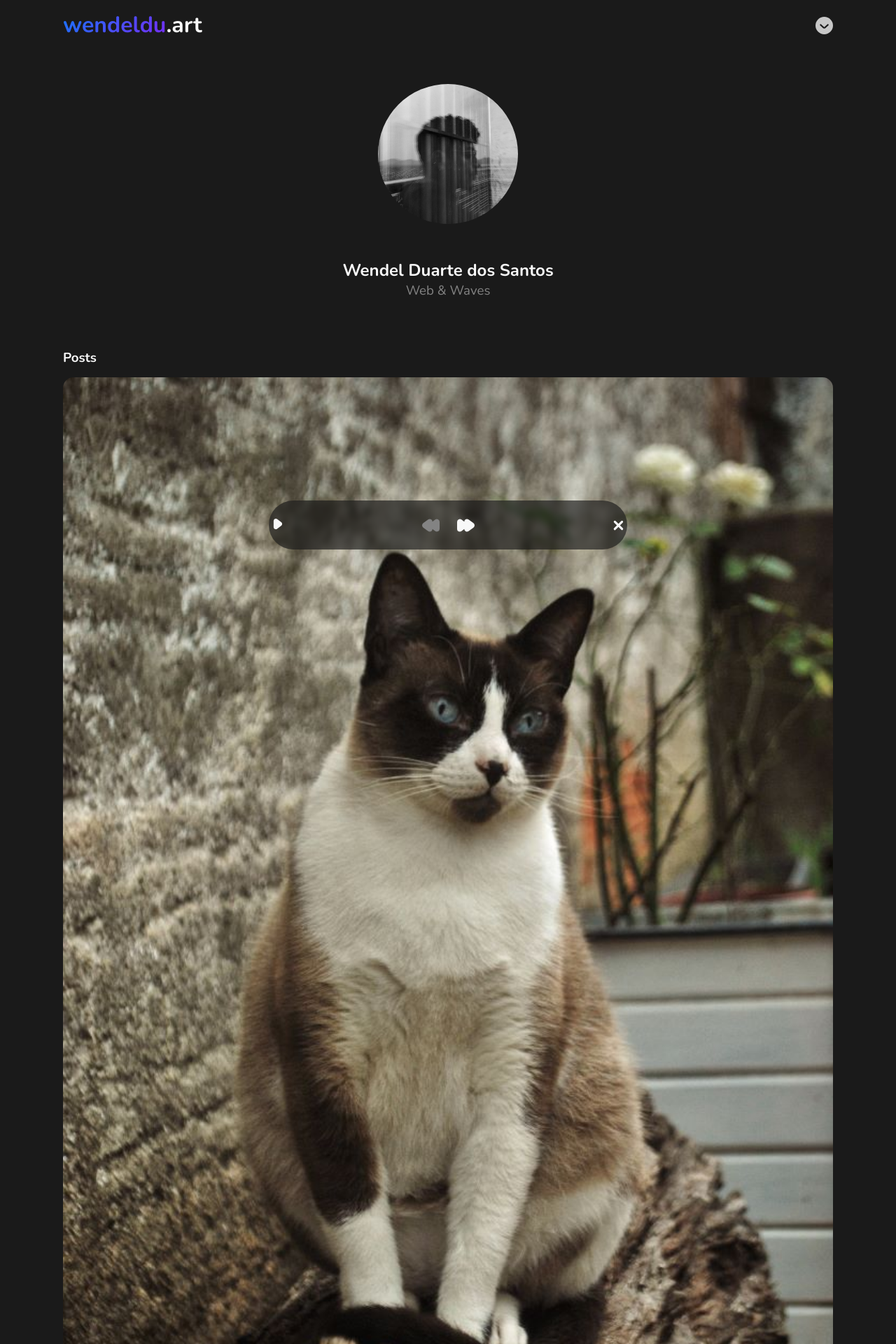
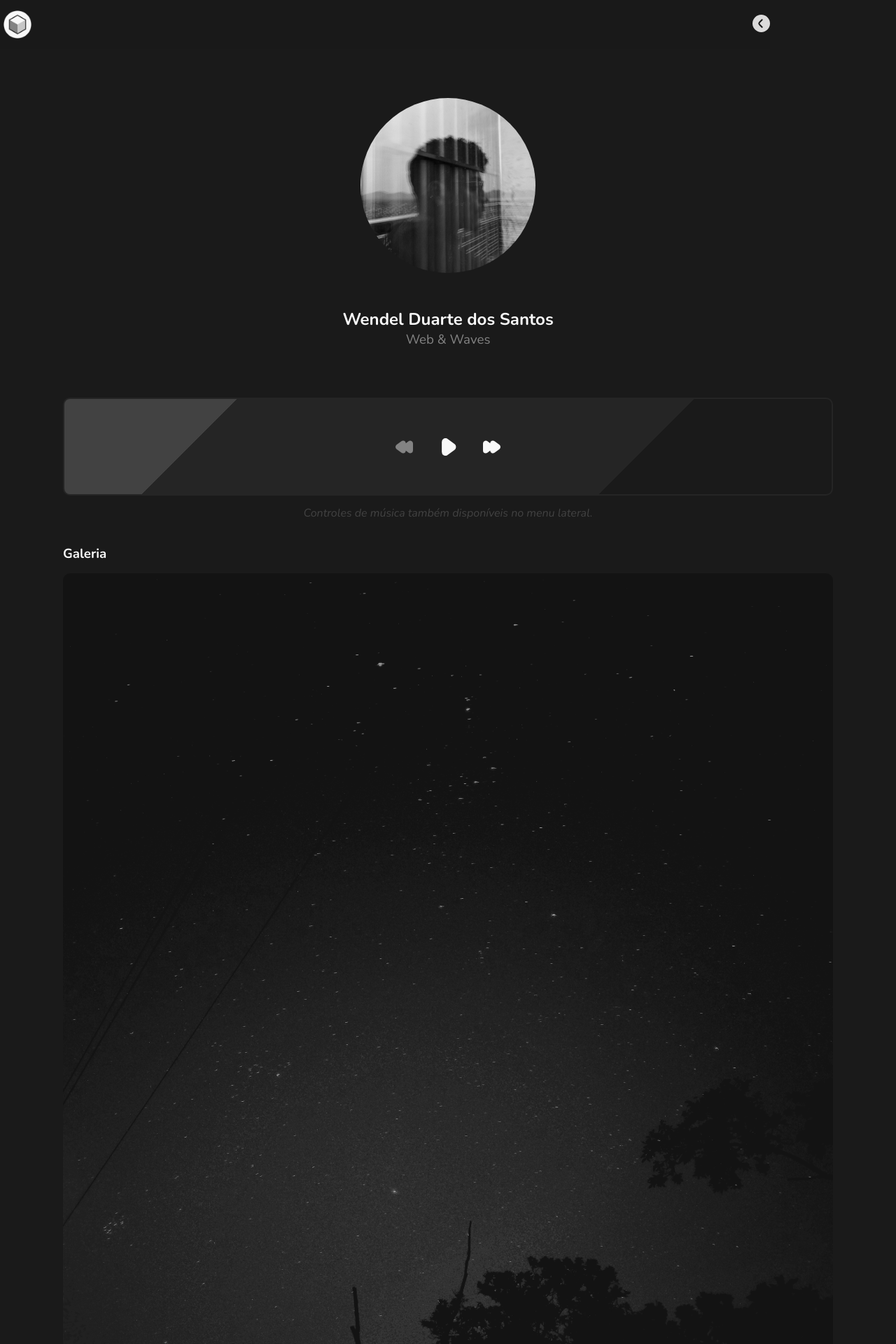
Before and after one commit to wendellduos/wendeldu.art, a PHP site: page / in a window 1280 px wide. Shown: the top 1920 px of the page at 70% size. Run offline with PHP 8.4, Linux system fonts and the light colour scheme.

Commit message:
General UI improvements
Applied a more monochromatic aspect.
Added favicon.
Improved burger-menu functionality.

```diff
--- a/index.html
+++ b/index.html
@@ -5,6 +5,11 @@
     <meta name="viewport" content="width=device-width, initial-scale=1.0" />
     <meta http-equiv="X-UA-Compatible" content="IE=edge" />
     <title>Wendel Duarte</title>
+    <link
+      rel="shortcut icon"
+      href="./assets/img/favicon.ico"
+      type="image/x-icon"
+    />
     <link rel="stylesheet" href="style.css" />
     <link rel="preconnect" href="https://fonts.googleapis.com" />
     <link rel="preconnect" href="https://fonts.gstatic.com" crossorigin />
@@ -15,14 +20,13 @@
   </head>
   <body>
     <header>
-      <h1>
-        <span class="inner-text-gradient">wendeldu</span
-        ><span id="domain-extenision">&period;art</span>
-      </h1>
+      <a href="https://wendeldu.art">
+        <img src="./assets/img/logo.png" alt="Logo" width="50" />
+      </a>
       <button id="burger-menu-btn" type="button">
         <svg
           xmlns="http://www.w3.org/2000/svg"
-          id="burger-menu-icon"
+          id="burger-menu-btn-icon"
           viewBox="0 0 24 24"
           width="25"
           height="25"
@@ -34,10 +38,10 @@
           <li>Alguma Coisa</li>
           <li>Alguma Coisa</li>
           <li>Alguma Coisa</li>
-          <li id="show-music-player">Mostrar Music Player</li>
         </ul>
       </div>
     </header>
+    <div id="burger-menu-abandon"></div>
     <main>
       <section id="banner">
         <img
@@ -48,22 +52,8 @@
         <h2>Wendel Duarte dos Santos</h2>
         <h3>Web & Waves</h3>
       </section>
-      <!-- <section id="projs">
-        <h3>Projetos</h3>
-      </section> -->
-      <section id="posts">
-        <h3>Posts</h3>
-        <img
-          src="./assets/img/missy-portrait.jpg"
-          alt="Minha gata missy sentada"
-        />
-        <img
-          src="./assets/img/night-sky_photo.jpeg"
-          alt="Imagem de um céu estrelado em preto e branco"
-        />
-      </section>
-    </main>
-    <div id="music-player">
+      <section id="music-player">
+        <!-- song list -->
         <div style="display: none">
           <audio src="./assets/music/motion_opt.mp3" data-song="first"></audio>
           <audio src="./assets/music/drown_opt.mp3" data-song="second"></audio>
@@ -74,16 +64,6 @@
           ></audio>
         </div>
         <div id="music-player-wrp">
-        <button type="button" id="play-pause-btn">
-          <svg
-            xmlns="http://www.w3.org/2000/svg"
-            id="play-pause-btn-svg"
-            viewBox="0 0 24 24"
-            width="15"
-            height="15"
-          ></svg>
-        </button>
-        <div id="mid-ctrls">
           <button type="button" id="previous-btn">
             <svg
               xmlns="http://www.w3.org/2000/svg"
@@ -96,6 +76,15 @@
                 d="M10.42,20.656a3.77,3.77,0,0,1-2.233-.735l-6.641-4.87a3.784,3.784,0,0,1,0-6.1l6.641-4.87A3.783,3.783,0,0,1,14.2,6.853l3.782-2.774A3.784,3.784,0,0,1,24,7.13v9.74a3.784,3.784,0,0,1-6.021,3.051L14.2,17.147a3.79,3.79,0,0,1-3.777,3.509Z"
               />
             </svg>
+          </button>
+          <button type="button" id="play-pause-btn">
+            <svg
+              xmlns="http://www.w3.org/2000/svg"
+              id="play-pause-btn-svg"
+              viewBox="0 0 24 24"
+              width="25"
+              height="25"
+            ></svg>
           </button>
           <button type="button" id="next-btn">
             <svg
@@ -111,21 +100,25 @@
             </svg>
           </button>
         </div>
-        <button type="button" id="close-btn">
-          <svg
-            xmlns="http://www.w3.org/2000/svg"
-            id="close-player"
-            viewBox="0 0 24 24"
-            width="25"
-            height="25"
-          >
-            <path
-              d="M14.121,12,18,8.117A1.5,1.5,0,0,0,15.883,6L12,9.879,8.11,5.988A1.5,1.5,0,1,0,5.988,8.11L9.879,12,6,15.882A1.5,1.5,0,1,0,8.118,18L12,14.121,15.878,18A1.5,1.5,0,0,0,18,15.878Z"
+        <p class="italic-txt-dimmed">
+          Controles de música também disponíveis no menu lateral.
+        </p>
+      </section>
+      <section id="gallery">
+        <h3>Galeria</h3>
+        <img
+          src="./assets/img/night-sky_photo.jpeg"
+          alt="Imagem de um céu estrelado em preto e branco"
         />
-          </svg>
-        </button>
-      </div>
-    </div>
+        <img
+          src="./assets/img/missy-portrait.jpg"
+          alt="Minha gata missy sentada"
+        />
+      </section>
+      <section id="projs">
+        <h3>Projetos</h3>
+      </section>
+    </main>
     <footer>
       <h3 id="footer-msg">Feito com ❤ por Wendel Duarte.</h3>
     </footer>
--- a/main.js
+++ b/main.js
@@ -1,49 +1,74 @@
-// burger menu
+const burgerMenuBtn = document.getElementById("burger-menu-btn");
+const burgerBtnSvg = document.getElementById("burger-menu-btn-icon");
+const burgerMenu = document.getElementById("burger-menu");
+const burgerMenuAbandon = document.getElementById("burger-menu-abandon");
+
+// inserts icon in burger menu button
 const arrowSvgPath =
   '<path d="M12,0A12,12,0,1,0,24,12,12.013,12.013,0,0,0,12,0Zm0,16a2.993,2.993,0,0,1-1.987-.752c-.327-.291-.637-.574-.84-.777L6.3,11.647a1,1,0,0,1,1.4-1.426L10.58,13.05c.188.187.468.441.759.7a1,1,0,0,0,1.323,0c.29-.258.57-.512.752-.693L16.3,10.221a1,1,0,1,1,1.4,1.426l-2.879,2.829c-.2.2-.507.48-.833.769A2.99,2.99,0,0,1,12,16Z"></path>';
 const xSvgPath =
   '<path d="m12,0C5.383,0,0,5.383,0,12s5.383,12,12,12,12-5.383,12-12S18.617,0,12,0Zm3.707,14.293c.391.391.391,1.023,0,1.414-.195.195-.451.293-.707.293s-.512-.098-.707-.293l-2.293-2.293-2.293,2.293c-.195.195-.451.293-.707.293s-.512-.098-.707-.293c-.391-.391-.391-1.023,0-1.414l2.293-2.293-2.293-2.293c-.391-.391-.391-1.023,0-1.414s1.023-.391,1.414,0l2.293,2.293,2.293-2.293c.391-.391,1.023-.391,1.414,0s.391,1.023,0,1.414l-2.293,2.293,2.293,2.293Z"></path> dom_i.js:13:11';
-const burgerBtnSvg = document.getElementById("burger-menu-icon");
+
 burgerBtnSvg.innerHTML = arrowSvgPath;
 
-const burgerMenuBtn = document.getElementById("burger-menu-btn");
-const burgerMenu = document.getElementById("burger-menu");
-
+// toggles visibility for menu
 burgerMenuBtn.addEventListener("click", () => {
   if (burgerBtnSvg.innerHTML === xSvgPath) {
     burgerBtnSvg.innerHTML = arrowSvgPath;
+    burgerMenu.style.right = "-100px";
+    burgerMenu.style.opacity = "0";
+
+    setTimeout(() => {
       burgerMenu.style.display = "none";
+      burgerMenuAbandon.style.display = "none";
+    }, 400);
   } else {
     burgerBtnSvg.innerHTML = xSvgPath;
     burgerMenu.style.display = "block";
+    burgerMenuAbandon.style.display = "block";
+
+    setTimeout(() => {
+      burgerMenu.style.right = "0px";
+      burgerMenu.style.opacity = "1";
+    }, 50);
   }
 });
 
-const showMusicPlayerBtn = document.getElementById("show-music-player");
+// closes menu on click of element
+burgerMenuAbandon.addEventListener("click", () => {
+  burgerBtnSvg.innerHTML = arrowSvgPath;
+  burgerMenu.style.right = "-100px";
+  burgerMenu.style.opacity = "0";
 
-showMusicPlayerBtn.addEventListener("click", () => {
-  musicPlayer.style.bottom = "0px";
+  setTimeout(() => {
+    burgerMenu.style.display = "none";
+    burgerMenuAbandon.style.display = "none";
+  }, 400);
 });
 
-// music player
+/* music player */
+const songList = document.querySelectorAll("audio[data-song]");
+const previousBtn = document.getElementById("previous-btn");
+const previousBtnSvg = document.getElementById("previous");
+const playPauseBtn = document.getElementById("play-pause-btn");
+const playPauseBtnSvg = document.getElementById("play-pause-btn-svg");
+const nextBtn = document.getElementById("next-btn");
+const nextBtnSvg = document.getElementById("next");
 
+// sets initial state of player
+let playing = false;
+let playingSong = 0;
+
+// inserts icon in play button
 const playSvgPath =
   '<path d="M20.492,7.969,10.954.975A5,5,0,0,0,3,5.005V19a4.994,4.994,0,0,0,7.954,4.03l9.538-6.994a5,5,0,0,0,0-8.062Z"></path>';
-
 const pauseSvgPath =
   '<path d="M6.5,0A3.5,3.5,0,0,0,3,3.5v17a3.5,3.5,0,0,0,7,0V3.5A3.5,3.5,0,0,0,6.5,0Z"></path><path d="M17.5,0A3.5,3.5,0,0,0,14,3.5v17a3.5,3.5,0,0,0,7,0V3.5A3.5,3.5,0,0,0,17.5,0Z"></path>';
 
-const playPauseBtnSvg = document.getElementById("play-pause-btn-svg");
-
 playPauseBtnSvg.innerHTML = playSvgPath;
 
-let playingSong = 0;
-let playing = false;
-
-const previousBtnSvg = document.getElementById("previous");
-const nextBtnSvg = document.getElementById("next");
-
-const playPauseBtn = document.getElementById("play-pause-btn");
+// checks and disables previous track button
+checkEndStartOfPlaylist();
 
 playPauseBtn.addEventListener("click", () => {
   if (playing === true) {
@@ -60,30 +85,18 @@ playPauseBtn.addEventListener("click", () => {
   }
 });
 
-const musicPlayer = document.getElementById("music-player");
-
-const closeMusicPlayerBtn = document.getElementById("close-btn");
-
-closeMusicPlayerBtn.addEventListener("click", () => {
-  musicPlayer.style.bottom = "-70px";
-});
-
-checkEndStartOfPlaylist();
-
-const songList = document.querySelectorAll("audio[data-song]");
-
-const previousBtn = document.getElementById("previous-btn");
-const nextBtn = document.getElementById("next-btn");
-
 previousBtn.addEventListener("click", () => {
   if (playingSong === 0) {
   } else {
     songList[playingSong].pause();
+    songList[playingSong].currentTime = 0;
     playingSong--;
 
+    setTimeout(() => {
       if (playing === true) {
         songList[playingSong].play();
       }
+    }, 50);
   }
 
   checkEndStartOfPlaylist();
@@ -93,11 +106,14 @@ nextBtn.addEventListener("click", () => {
   if (playingSong === 3) {
   } else {
     songList[playingSong].pause();
+    songList[playingSong].currentTime = 0;
     playingSong++;
 
+    setTimeout(() => {
       if (playing === true) {
         songList[playingSong].play();
       }
+    }, 50);
   }
 
   checkEndStartOfPlaylist();
@@ -113,3 +129,20 @@ function checkEndStartOfPlaylist() {
     nextBtnSvg.style.fill = "var(--light)";
   }
 }
+
+songList.forEach((element) => {
+  element.addEventListener("ended", () => {
+    if (playingSong === 3) {
+      playPauseBtnSvg.innerHTML = playSvgPath;
+    } else {
+      songList[playingSong].currentTime = 0;
+      playingSong++;
+
+      setTimeout(() => {
+        if (playing === true) {
+          songList[playingSong].play();
+        }
+      }, 50);
+    }
+  });
+});
--- a/style.css
+++ b/style.css
@@ -3,8 +3,10 @@
   --light-l: #dbdada;
   --light-m: #c7c7c7;
   --middle: #838383;
-  --dark-m: #424242;
+  --dark-l: #424242;
+  --dark-m: #252525;
   --dark: #1a1a1a;
+  --dark-opaque: rgba(26, 26, 26, 0.8);
   --blue: #1676ff;
   --purple: #782bf6;
   --blue-m: #4588e6;
@@ -23,15 +25,6 @@ body {
   color: var(--light);
 }
 
-/* CLASSES FOR GENERAL USE */
-
-.inner-text-gradient {
-  background: -webkit-linear-gradient(-45deg, var(--blue), var(--purple));
-  -webkit-background-clip: text;
-  background-clip: text;
-  -webkit-text-fill-color: transparent;
-}
-
 /* DEVICE MARGIN */
 
 header,
@@ -48,6 +41,10 @@ footer {
   footer {
     margin: 0 auto;
   }
+
+  header {
+    width: 100%;
+  }
 }
 
 @media screen and (max-width: 1169px) {
@@ -56,6 +53,10 @@ footer {
   #music-player-wrp,
   footer {
     margin: 0 30px;
+  }
+
+  header {
+    width: calc(100% - 60px);
   }
 }
 
@@ -66,49 +67,67 @@ footer {
   footer {
     margin: 0 20px;
   }
+
+  header {
+    width: calc(100% - 40px);
+  }
+}
+
+/* CLASSES */
+.italic-txt-dimmed {
+  text-align: center;
+  color: var(--dark-l);
+  font-style: italic;
+  margin: 1rem 0;
 }
 
 /* HEADER */
 
 header {
-  position: relative;
+  position: fixed;
+  top: 0;
   display: flex;
   justify-content: space-between;
   align-items: center;
   height: 70px;
+  background-color: var(--dark-opaque);
+  backdrop-filter: blur(3px);
+  z-index: 10;
 }
 
-header #domain-extenision {
-  color: var(--light);
-}
-
-header #burger-menu-btn {
-  background-color: transparent;
-  border: none;
+header a {
   margin-top: 5px;
 }
 
-header #burger-menu-btn #burger-menu-icon {
-  fill: var(--light-m);
+#burger-menu-btn {
+  background-color: transparent;
+  border: none;
+}
+
+#burger-menu-btn-icon {
+  fill: var(--light-l);
+  transform: rotate(90deg);
   transition: 0.2s fill;
   cursor: pointer;
 }
 
-header #burger-menu-btn #burger-menu-icon:hover {
+#burger-menu-btn-icon:hover {
   fill: var(--light);
 }
 
 #burger-menu {
+  opacity: 0;
   display: none;
   position: absolute;
   top: 70px;
-  right: 0;
-  background-color: var(--light);
+  right: -100px;
+  width: 250px;
+  height: calc(100vh - 70px);
+  background-color: var(--dark-opaque);
   padding: 10px 0;
-  border-radius: 15px;
-  color: var(--dark);
   user-select: none;
-  z-index: 10;
+  transition-property: right, opacity;
+  transition: 0.4s cubic-bezier(0.47, 0.37, 0.18, 1);
 }
 
 #burger-menu ul {
@@ -123,7 +142,17 @@ header #burger-menu-btn #burger-menu-icon:hover {
 }
 
 #burger-menu ul li:hover {
-  background-color: var(--light-l);
+  background-color: var(--dark-l);
+}
+
+#burger-menu-abandon {
+  display: none;
+  position: fixed;
+  top: 0;
+  left: 0;
+  width: 100vw;
+  height: 100vh;
+  z-index: 9;
 }
 
 /* MAIN */
@@ -131,7 +160,7 @@ header #burger-menu-btn #burger-menu-icon:hover {
 /* * BANNER * */
 
 #banner {
-  margin-bottom: 70px;
+  margin: 140px 0 70px;
 }
 
 #banner h2 {
@@ -147,44 +176,36 @@ header #burger-menu-btn #burger-menu-icon:hover {
 #profile-photo {
   position: relative;
   display: block;
-  width: 200px;
-  height: 200px;
+  width: 250px;
+  height: 250px;
   border-radius: 50%;
   margin: 50px auto;
 }
 
-/* * POSTS * */
-
-#posts img {
-  width: 100%;
-  border-radius: 15px;
-  margin: 15px 0;
-}
-
-/* MUSIC PLAYER */
+/* * MUSIC PLAYER * */
 
 #music-player {
-  position: fixed;
-  bottom: 15px;
-  width: 40%;
-  height: 70px;
-  margin: 0 30%;
-  border-radius: 50px;
-  background-color: rgba(26, 26, 26, 0.65);
-  backdrop-filter: blur(3px);
-  transition: bottom 0.3s cubic-bezier(1, 0, 0.71, 0.47);
+  width: 100%;
+  height: 140px;
+  margin: 0 auto 70px auto;
+  border-radius: 10px;
+  border: solid 2px var(--dark-m);
+  background-image: linear-gradient(
+    -45deg,
+    var(--dark) 27%,
+    var(--dark-m) 27%,
+    var(--dark-m) 80%,
+    var(--dark-l) 80%
+  );
 }
 
 #music-player-wrp {
   display: flex;
   align-items: center;
   justify-content: space-between;
+  width: 150px;
   height: 100%;
-}
-
-#mid-ctrls {
-  display: flex;
-  gap: 25px;
+  margin: auto;
 }
 
 #music-player-wrp button {
@@ -194,6 +215,14 @@ header #burger-menu-btn #burger-menu-icon:hover {
   fill: var(--light);
   background-color: transparent;
   cursor: pointer;
+}
+
+/* * GALERIA * */
+
+#gallery img {
+  width: 100%;
+  border-radius: 10px;
+  margin: 15px 0;
 }
 
 /* FOOTER */
@@ -207,5 +236,5 @@ footer {
 
 footer #footer-msg {
   font-weight: 400;
-  color: var(--dark-m);
+  color: var(--dark-l);
 }
```
Also changed, not shown: assets/img/favicon.ico (added), assets/img/logo.png (added). Lines whose indentation alone changed are shown as unchanged.
